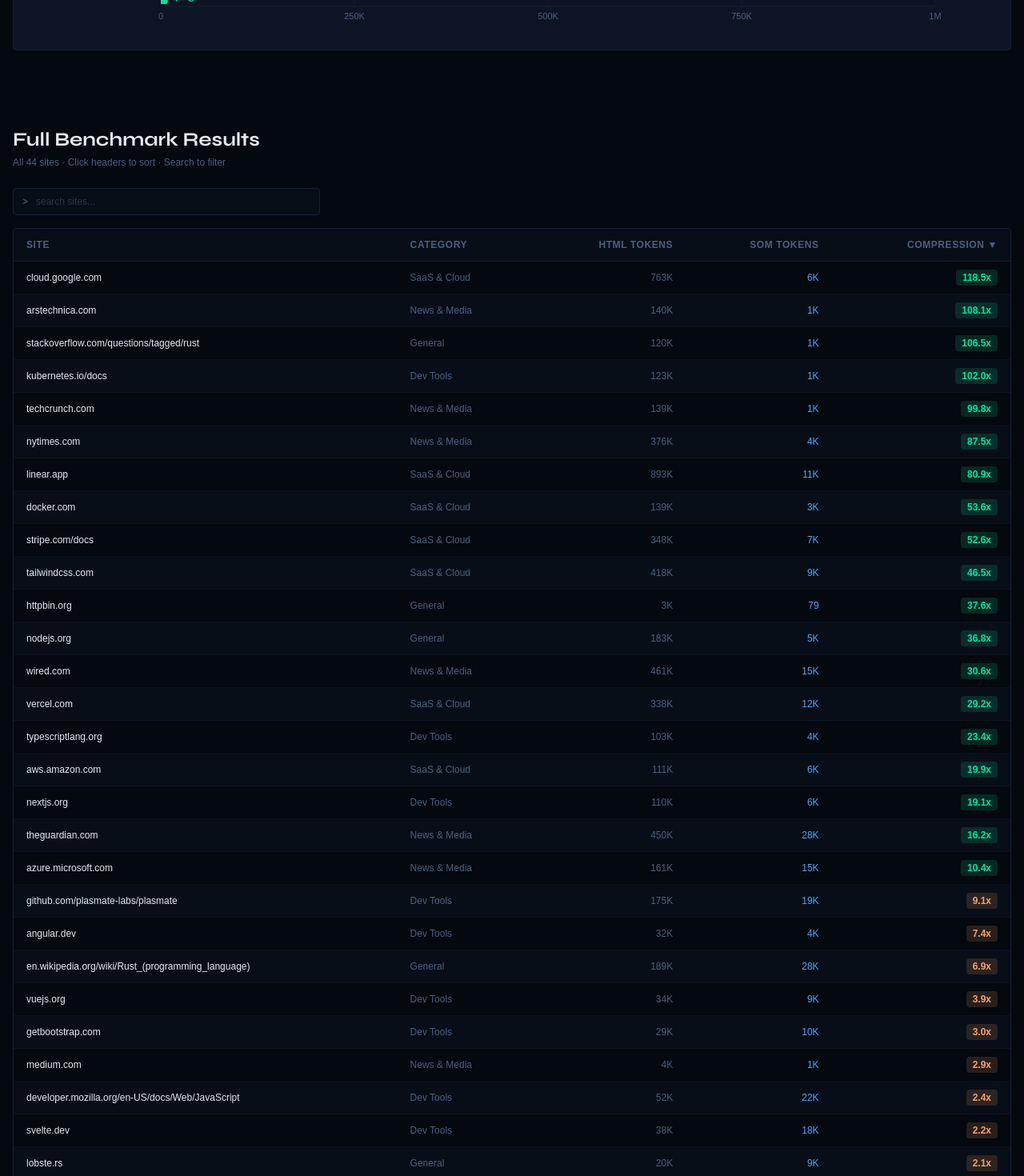
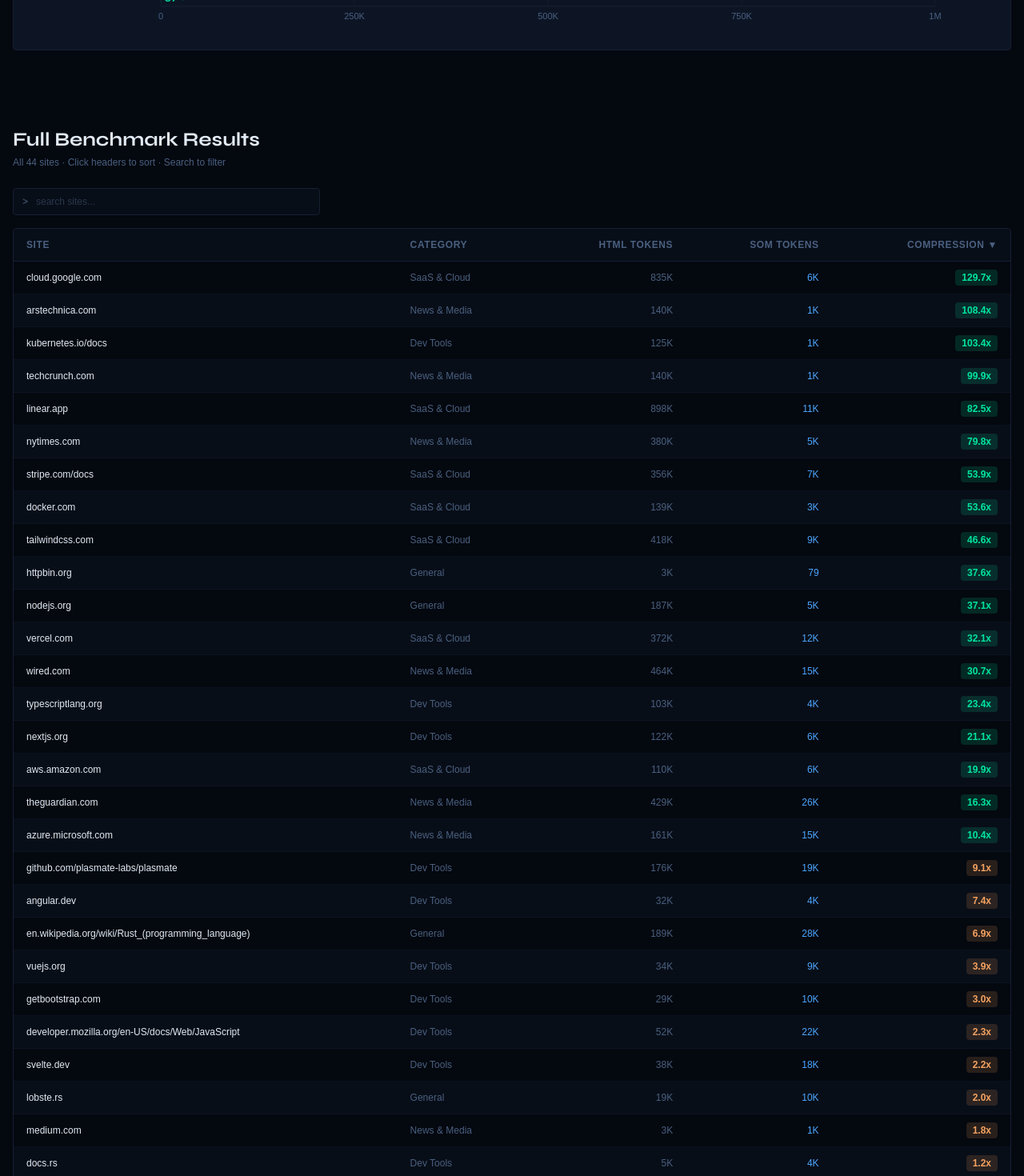
Before and after one commit to dbhurley/webtaskbench, a Next.js app: page / in a window 1280 px wide. Shown: the part 1330-2800 px from the top of the page at 80% size. Built offline with nearby package versions, Linux system fonts and the light colour scheme; a web font is replaced by a local one.

Commit message:
data: weekly benchmark update (Plasmate v0.5.1)

```diff
--- a/src/data/benchmark.ts
+++ b/src/data/benchmark.ts
@@ -13,15 +13,15 @@
 
 export const benchmarkMeta: BenchmarkMeta = {
   plasmate_version: "0.5.1",
-  run_date: "2026-04-20T07:05:50.957Z",
-  sites_attempted: 38,
-  sites_succeeded: 38,
-  avg_compression: 29.6,
-  median_compression: 9.8,
-  peak_compression: 118.5,
+  run_date: "2026-04-27T07:13:51.074Z",
+  sites_attempted: 37,
+  sites_succeeded: 37,
+  avg_compression: 27.9,
+  median_compression: 9.1,
+  peak_compression: 129.7,
   peak_site: "cloud.google.com",
   previous_version: "0.5.1",
-  previous_avg_compression: 29.7,
+  previous_avg_compression: 29.6,
 };
 
 export interface BenchmarkEntry {
@@ -33,44 +33,43 @@
 }
 
 export const benchmarkData: BenchmarkEntry[] = [
-  { url: "https://cloud.google.com", html_tokens: 762516, som_tokens: 6435, ratio: 118.5, category: "SaaS & Cloud" },
-  { url: "https://arstechnica.com", html_tokens: 139906, som_tokens: 1294, ratio: 108.1, category: "News & Media" },
-  { url: "https://stackoverflow.com/questions/tagged/rust", html_tokens: 119959, som_tokens: 1126, ratio: 106.5, category: "General" },
-  { url: "https://kubernetes.io/docs", html_tokens: 123418, som_tokens: 1210, ratio: 102, category: "Dev Tools" },
-  { url: "https://techcrunch.com", html_tokens: 139498, som_tokens: 1398, ratio: 99.8, category: "News & Media" },
-  { url: "https://www.nytimes.com", html_tokens: 375828, som_tokens: 4294, ratio: 87.5, category: "News & Media" },
-  { url: "https://www.linear.app", html_tokens: 893116, som_tokens: 11046, ratio: 80.9, category: "SaaS & Cloud" },
-  { url: "https://www.docker.com", html_tokens: 139097, som_tokens: 2596, ratio: 53.6, category: "SaaS & Cloud" },
-  { url: "https://stripe.com/docs", html_tokens: 347944, som_tokens: 6609, ratio: 52.6, category: "SaaS & Cloud" },
-  { url: "https://tailwindcss.com", html_tokens: 417580, som_tokens: 8982, ratio: 46.5, category: "SaaS & Cloud" },
+  { url: "https://cloud.google.com", html_tokens: 835028, som_tokens: 6438, ratio: 129.7, category: "SaaS & Cloud" },
+  { url: "https://arstechnica.com", html_tokens: 140302, som_tokens: 1294, ratio: 108.4, category: "News & Media" },
+  { url: "https://kubernetes.io/docs", html_tokens: 125066, som_tokens: 1210, ratio: 103.4, category: "Dev Tools" },
+  { url: "https://techcrunch.com", html_tokens: 139702, som_tokens: 1398, ratio: 99.9, category: "News & Media" },
+  { url: "https://www.linear.app", html_tokens: 898086, som_tokens: 10883, ratio: 82.5, category: "SaaS & Cloud" },
+  { url: "https://www.nytimes.com", html_tokens: 380036, som_tokens: 4762, ratio: 79.8, category: "News & Media" },
+  { url: "https://stripe.com/docs", html_tokens: 356030, som_tokens: 6609, ratio: 53.9, category: "SaaS & Cloud" },
+  { url: "https://www.docker.com", html_tokens: 139223, som_tokens: 2598, ratio: 53.6, category: "SaaS & Cloud" },
+  { url: "https://tailwindcss.com", html_tokens: 418395, som_tokens: 8978, ratio: 46.6, category: "SaaS & Cloud" },
   { url: "https://httpbin.org", html_tokens: 2968, som_tokens: 79, ratio: 37.6, category: "General" },
-  { url: "https://nodejs.org", html_tokens: 183359, som_tokens: 4978, ratio: 36.8, category: "General" },
-  { url: "https://www.wired.com", html_tokens: 461141, som_tokens: 15085, ratio: 30.6, category: "News & Media" },
-  { url: "https://vercel.com", html_tokens: 338189, som_tokens: 11571, ratio: 29.2, category: "SaaS & Cloud" },
-  { url: "https://www.typescriptlang.org", html_tokens: 102801, som_tokens: 4397, ratio: 23.4, category: "Dev Tools" },
-  { url: "https://aws.amazon.com", html_tokens: 110626, som_tokens: 5559, ratio: 19.9, category: "SaaS & Cloud" },
-  { url: "https://nextjs.org", html_tokens: 110284, som_tokens: 5774, ratio: 19.1, category: "Dev Tools" },
-  { url: "https://www.theguardian.com", html_tokens: 449700, som_tokens: 27716, ratio: 16.2, category: "News & Media" },
-  { url: "https://azure.microsoft.com", html_tokens: 161234, som_tokens: 15499, ratio: 10.4, category: "News & Media" },
-  { url: "https://github.com/plasmate-labs/plasmate", html_tokens: 175394, som_tokens: 19307, ratio: 9.1, category: "Dev Tools" },
-  { url: "https://angular.dev", html_tokens: 32073, som_tokens: 4344, ratio: 7.4, category: "Dev Tools" },
-  { url: "https://en.wikipedia.org/wiki/Rust_(programming_language)", html_tokens: 189371, som_tokens: 27620, ratio: 6.9, category: "General" },
+  { url: "https://nodejs.org", html_tokens: 186689, som_tokens: 5030, ratio: 37.1, category: "General" },
+  { url: "https://vercel.com", html_tokens: 371739, som_tokens: 11571, ratio: 32.1, category: "SaaS & Cloud" },
+  { url: "https://www.wired.com", html_tokens: 464018, som_tokens: 15115, ratio: 30.7, category: "News & Media" },
+  { url: "https://www.typescriptlang.org", html_tokens: 102800, som_tokens: 4397, ratio: 23.4, category: "Dev Tools" },
+  { url: "https://nextjs.org", html_tokens: 121715, som_tokens: 5774, ratio: 21.1, category: "Dev Tools" },
+  { url: "https://aws.amazon.com", html_tokens: 110358, som_tokens: 5547, ratio: 19.9, category: "SaaS & Cloud" },
+  { url: "https://www.theguardian.com", html_tokens: 429239, som_tokens: 26413, ratio: 16.3, category: "News & Media" },
+  { url: "https://azure.microsoft.com", html_tokens: 161234, som_tokens: 15483, ratio: 10.4, category: "News & Media" },
+  { url: "https://github.com/plasmate-labs/plasmate", html_tokens: 176171, som_tokens: 19317, ratio: 9.1, category: "Dev Tools" },
+  { url: "https://angular.dev", html_tokens: 32079, som_tokens: 4344, ratio: 7.4, category: "Dev Tools" },
+  { url: "https://en.wikipedia.org/wiki/Rust_(programming_language)", html_tokens: 189325, som_tokens: 27610, ratio: 6.9, category: "General" },
   { url: "https://vuejs.org", html_tokens: 34189, som_tokens: 8827, ratio: 3.9, category: "Dev Tools" },
   { url: "https://getbootstrap.com", html_tokens: 29337, som_tokens: 9697, ratio: 3, category: "Dev Tools" },
-  { url: "https://medium.com", html_tokens: 4060, som_tokens: 1400, ratio: 2.9, category: "News & Media" },
-  { url: "https://developer.mozilla.org/en-US/docs/Web/JavaScript", html_tokens: 51943, som_tokens: 22103, ratio: 2.4, category: "Dev Tools" },
-  { url: "https://svelte.dev", html_tokens: 38143, som_tokens: 17730, ratio: 2.2, category: "Dev Tools" },
-  { url: "https://lobste.rs", html_tokens: 19889, som_tokens: 9452, ratio: 2.1, category: "General" },
-  { url: "https://docs.rs", html_tokens: 4554, som_tokens: 3682, ratio: 1.2, category: "Dev Tools" },
+  { url: "https://developer.mozilla.org/en-US/docs/Web/JavaScript", html_tokens: 51917, som_tokens: 22104, ratio: 2.3, category: "Dev Tools" },
+  { url: "https://svelte.dev", html_tokens: 38132, som_tokens: 17730, ratio: 2.2, category: "Dev Tools" },
+  { url: "https://lobste.rs", html_tokens: 18997, som_tokens: 9617, ratio: 2, category: "General" },
+  { url: "https://medium.com", html_tokens: 2579, som_tokens: 1400, ratio: 1.8, category: "News & Media" },
+  { url: "https://docs.rs", html_tokens: 4611, som_tokens: 3741, ratio: 1.2, category: "Dev Tools" },
   { url: "https://www.rust-lang.org", html_tokens: 5107, som_tokens: 5083, ratio: 1, category: "Dev Tools" },
-  { url: "https://pypi.org", html_tokens: 6075, som_tokens: 6426, ratio: 0.9, category: "Dev Tools" },
-  { url: "https://news.ycombinator.com", html_tokens: 11924, som_tokens: 14573, ratio: 0.8, category: "General" },
+  { url: "https://pypi.org", html_tokens: 6075, som_tokens: 6429, ratio: 0.9, category: "Dev Tools" },
+  { url: "https://news.ycombinator.com", html_tokens: 11858, som_tokens: 14519, ratio: 0.8, category: "General" },
   { url: "https://jsonplaceholder.typicode.com", html_tokens: 2476, som_tokens: 3282, ratio: 0.8, category: "General" },
-  { url: "https://www.postgresql.org", html_tokens: 6322, som_tokens: 9321, ratio: 0.7, category: "Dev Tools" },
-  { url: "https://www.python.org", html_tokens: 9134, som_tokens: 14620, ratio: 0.6, category: "General" },
+  { url: "https://www.postgresql.org", html_tokens: 6291, som_tokens: 9279, ratio: 0.7, category: "Dev Tools" },
+  { url: "https://www.python.org", html_tokens: 9327, som_tokens: 14577, ratio: 0.6, category: "General" },
   { url: "https://example.com", html_tokens: 152, som_tokens: 331, ratio: 0.5, category: "General" },
-  { url: "https://crates.io", html_tokens: 71, som_tokens: 372, ratio: 0.2, category: "General" },
-  { url: "https://www.producthunt.com", html_tokens: 2361, som_tokens: 19194, ratio: 0.1, category: "General" },
+  { url: "https://crates.io", html_tokens: 72, som_tokens: 372, ratio: 0.2, category: "General" },
+  { url: "https://www.producthunt.com", html_tokens: 2568, som_tokens: 24965, ratio: 0.1, category: "General" },
 ];
 
 export const failedSites = [
```
